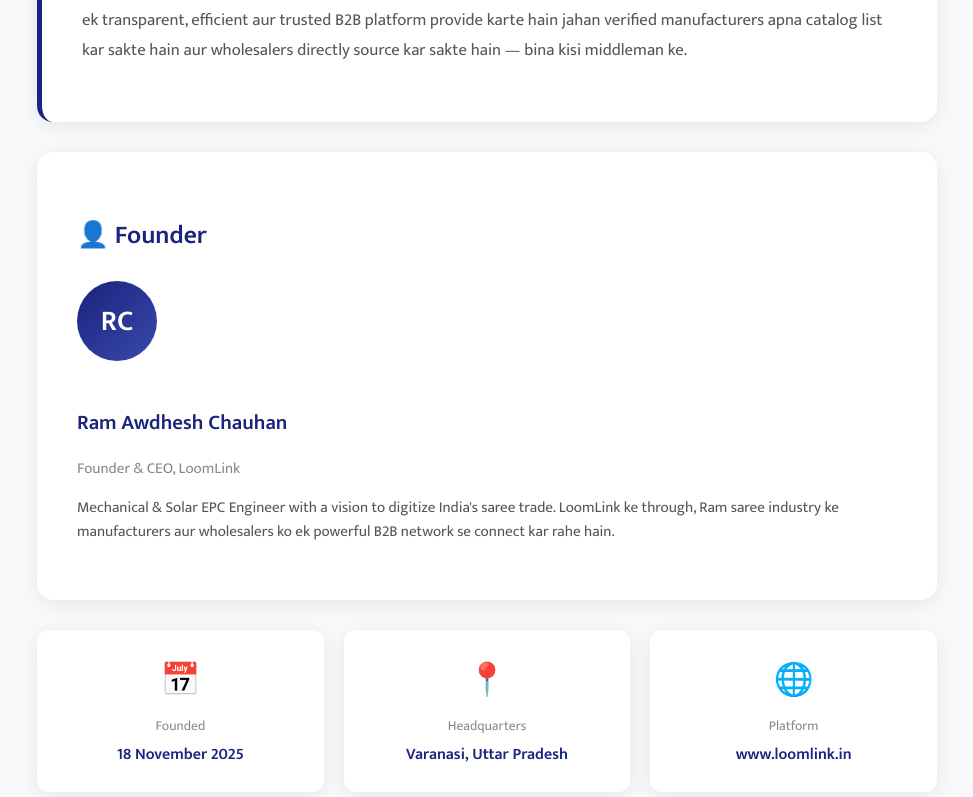
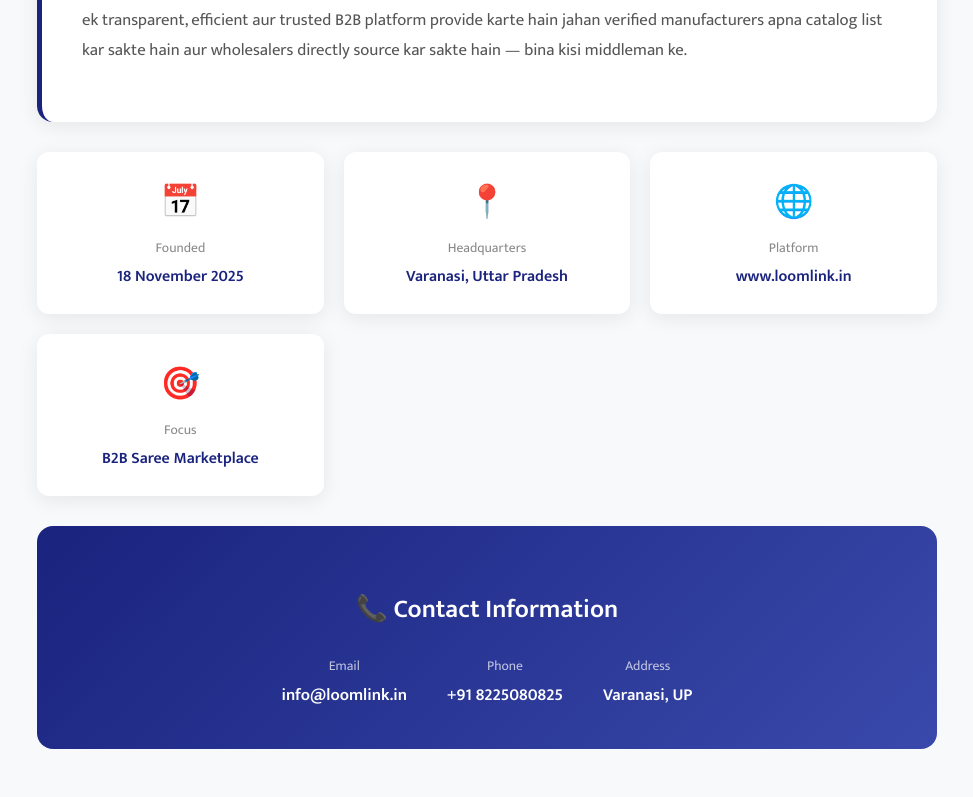
Before and after one commit to ramawdhesh03-prog/loomlink, a React (Vite) app: page /about in a window 1280 px wide. Shown: the part 650-1447 px from the top of the page, without its empty margins (153-1126 px from the left). Built offline with nearby package versions, Linux system fonts and the light colour scheme; no server answers.

Commit message:
Remove founder section

```diff
--- a/src/pages/AboutUs.jsx
+++ b/src/pages/AboutUs.jsx
@@ -37,37 +37,6 @@
             Hum ek transparent, efficient aur trusted B2B platform provide karte hain jahan verified manufacturers
             apna catalog list kar sakte hain aur wholesalers directly source kar sakte hain — bina kisi middleman ke.
           </p>
-        </div>
-
-        {/* Founder Card */}
-        <div style={{
-          background: 'white',
-          borderRadius: '16px',
-          padding: '40px',
-          marginBottom: '30px',
-          boxShadow: '0 4px 20px rgba(0,0,0,0.08)'
-        }}>
-          <h2 style={{ color: '#1a237e', fontSize: '1.6rem', marginBottom: '24px' }}>👤 Founder</h2>
-          <div style={{ display: 'flex', alignItems: 'center', gap: '24px', flexWrap: 'wrap' }}>
-            <div style={{
-              width: '80px', height: '80px',
-              borderRadius: '50%',
-              background: 'linear-gradient(135deg, #1a237e, #3949ab)',
-              display: 'flex', alignItems: 'center', justifyContent: 'center',
-              color: 'white', fontSize: '1.8rem', fontWeight: '700',
-              flexShrink: 0
-            }}>
-              RC
-            </div>
-            <div>
-              <h3 style={{ color: '#1a237e', fontSize: '1.3rem', marginBottom: '4px' }}>Ram Awdhesh Chauhan</h3>
-              <p style={{ color: '#888', fontSize: '0.95rem', marginBottom: '8px' }}>Founder & CEO, LoomLink</p>
-              <p style={{ color: '#555', fontSize: '0.95rem', lineHeight: '1.6' }}>
-                Mechanical & Solar EPC Engineer with a vision to digitize India's saree trade.
-                LoomLink ke through, Ram saree industry ke manufacturers aur wholesalers ko ek powerful B2B network se connect kar rahe hain.
-              </p>
-            </div>
-          </div>
         </div>
 
         {/* Info Grid */}
```
